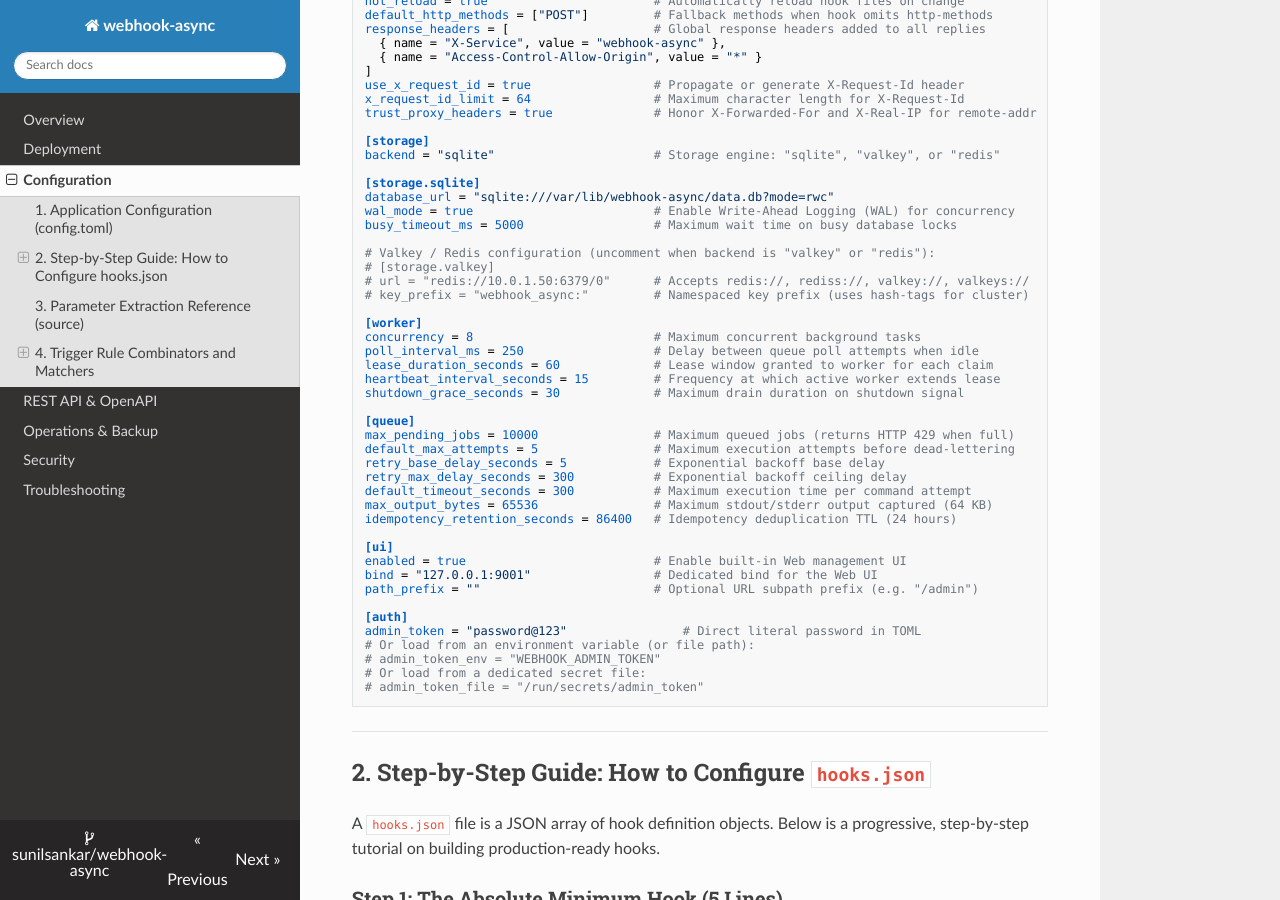
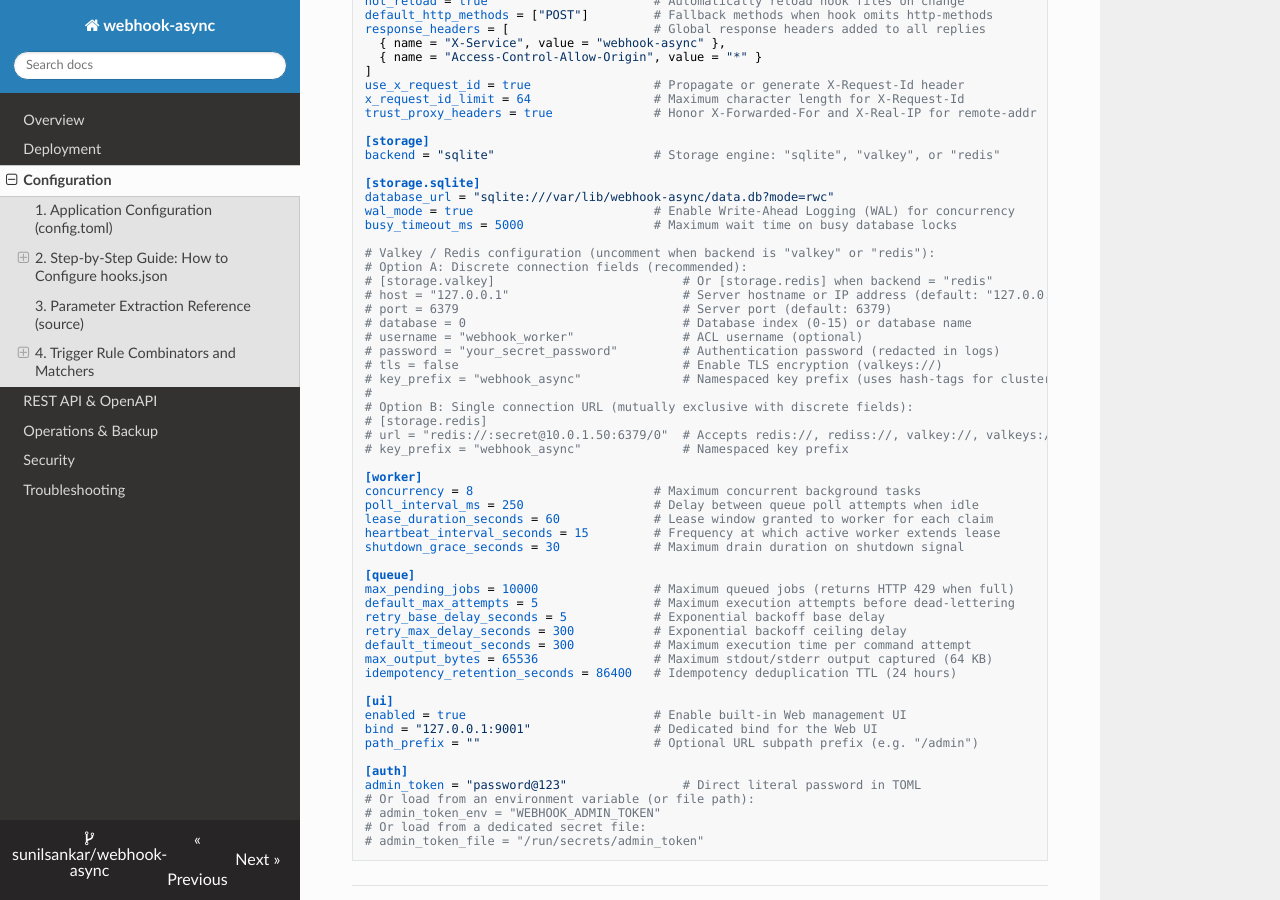
Before and after one commit to sunilsankar/webhook-async-docs, an MkDocs documentation site: the page built from docs/configuration.md, in a window 1280 px wide and 900 px high, scrolled down 516 px. Built offline with MkDocs 1.6.1, drawn with Linux system fonts in a browser that asks for light colours; nearby versions of some CDN libraries; a script that is not in the unit is left out.

Commit message:
docs: document discrete Redis/Valkey connection configuration (host, port, db, auth)

```diff
--- a/docs/configuration.md
+++ b/docs/configuration.md
@@ -35,9 +35,20 @@ wal_mode = true                         # Enable Write-Ahead Logging (WAL) for c
 busy_timeout_ms = 5000                  # Maximum wait time on busy database locks
 
 # Valkey / Redis configuration (uncomment when backend is "valkey" or "redis"):
-# [storage.valkey]
-# url = "redis://10.0.1.50:6379/0"      # Accepts redis://, rediss://, valkey://, valkeys://
-# key_prefix = "webhook_async:"         # Namespaced key prefix (uses hash-tags for cluster)
+# Option A: Discrete connection fields (recommended):
+# [storage.valkey]                          # Or [storage.redis] when backend = "redis"
+# host = "127.0.0.1"                        # Server hostname or IP address (default: "127.0.0.1")
+# port = 6379                               # Server port (default: 6379)
+# database = 0                              # Database index (0-15) or database name
+# username = "webhook_worker"               # ACL username (optional)
+# password = "your_secret_password"         # Authentication password (redacted in logs)
+# tls = false                               # Enable TLS encryption (valkeys://)
+# key_prefix = "webhook_async"              # Namespaced key prefix (uses hash-tags for cluster)
+#
+# Option B: Single connection URL (mutually exclusive with discrete fields):
+# [storage.redis]
+# url = "redis://:secret@10.0.1.50:6379/0"  # Accepts redis://, rediss://, valkey://, valkeys://
+# key_prefix = "webhook_async"              # Namespaced key prefix
 
 [worker]
 concurrency = 8                         # Maximum concurrent background tasks
--- a/index.html
+++ b/index.html
@@ -267,5 +267,5 @@ sudo mv webhook-async /usr/local/bin/
 
 <!--
 MkDocs version : 1.6.1
-Build Date UTC : 2026-11-13 15:51:40.609647+00:00
+Build Date UTC : 2026-11-13 17:39:06.566473+00:00
 -->
```
Also changed, not shown: docs/deployment.md (+5 -2 lines), 3 other files.
